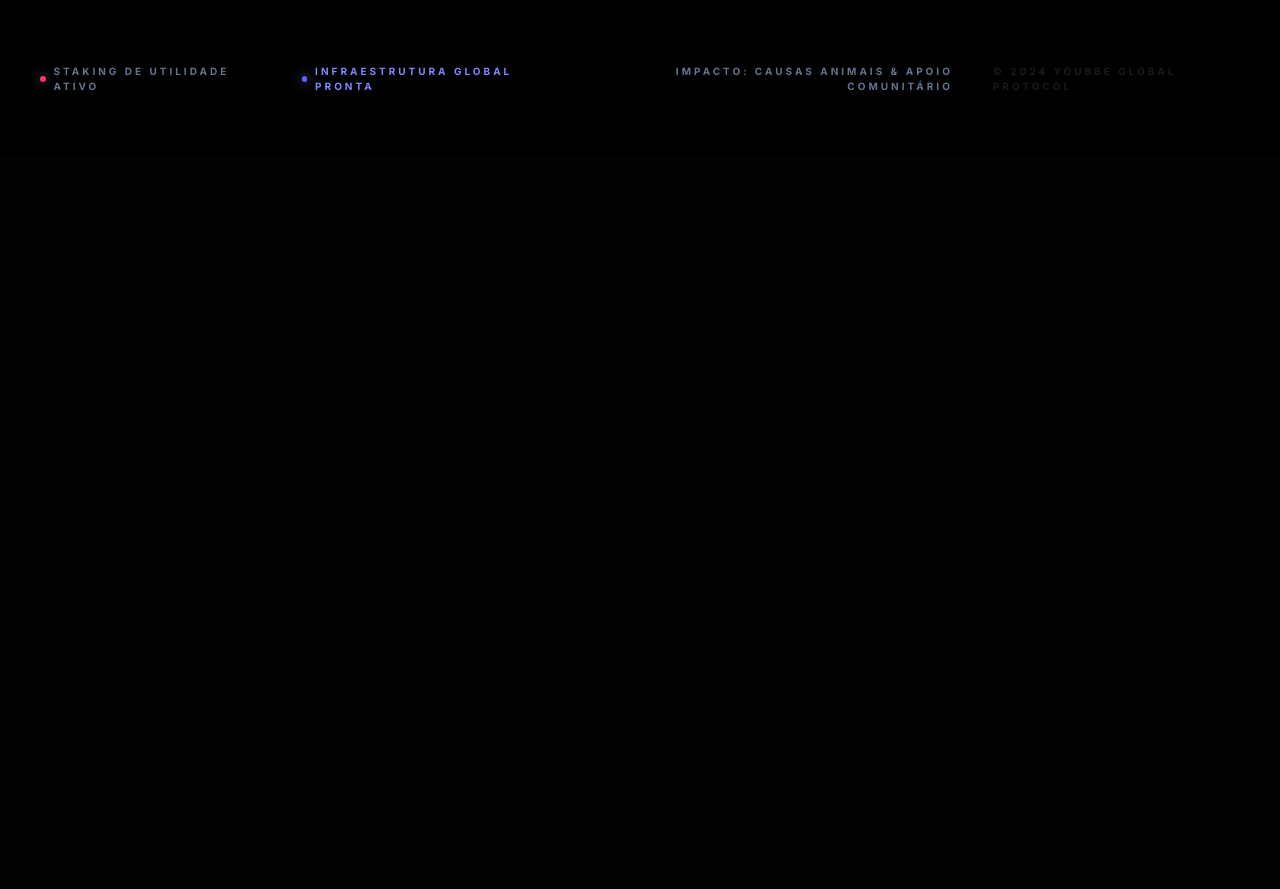
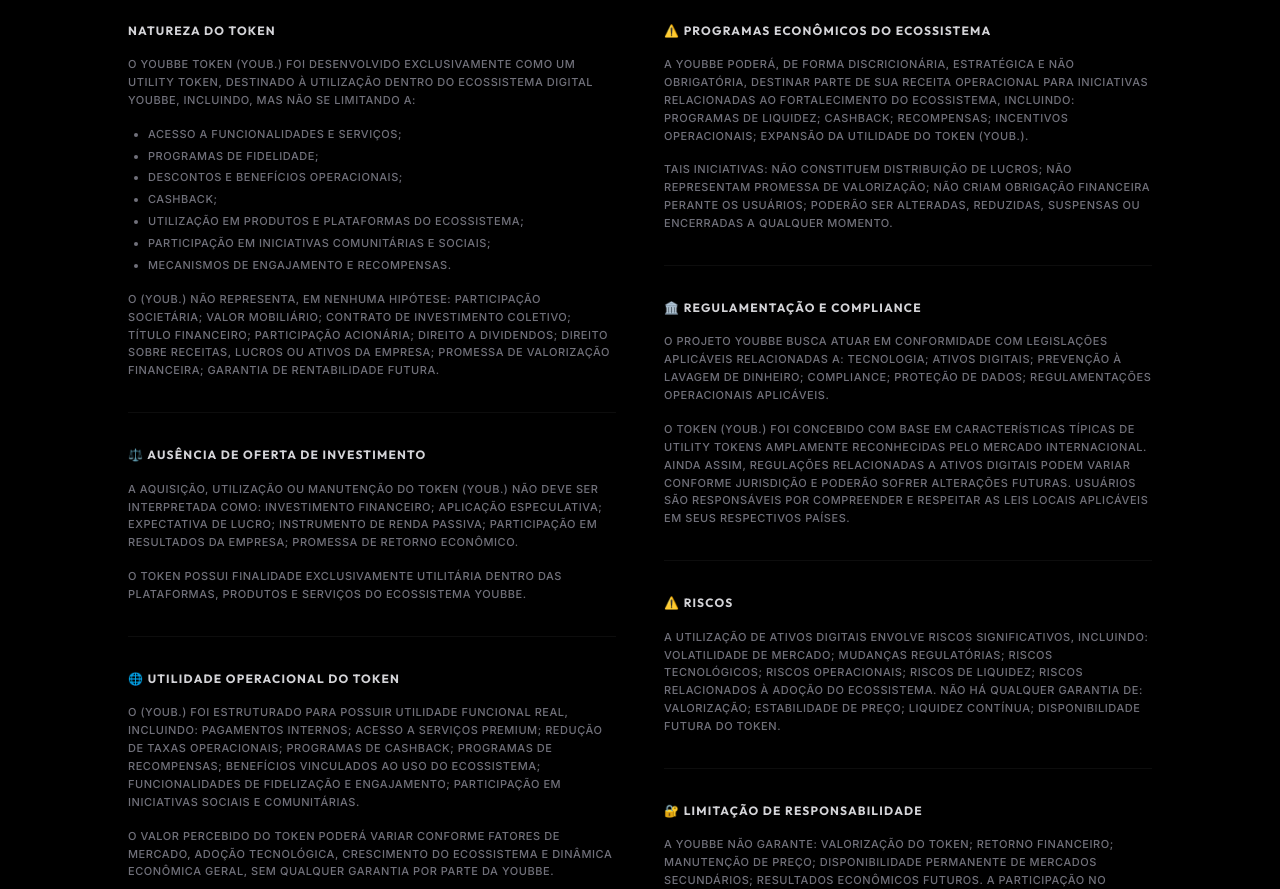
Before and after one commit to youbbepro/youbbe-protocol, a React (Vite) app: page / in a window 1280 px wide. Shown: the part 9600-10489 px from the top of the page. Before the commit the page ends 9758 px from the top, so only its background shows below. Built offline with nearby package versions, Linux system fonts and the light colour scheme; a web font is replaced by a local one.

Commit message:
feat: Add disclaimer and update tokenomics explanation
Introduces a legal disclaimer component and refactors the tokenomics section to provide a more accurate and generalized explanation of ecosystem strategy, moving away from specific deflationary logic.

```diff
--- a/src/App.tsx
+++ b/src/App.tsx
@@ -5,6 +5,7 @@
 import PillarSection from './components/PillarSection';
 import TokenomicsSection from './components/TokenomicsSection';
 import SocialImpactSection from './components/SocialImpactSection';
+import Disclaimer from './components/Disclaimer';
 import Footer from './components/Footer';
 import { ECOSYSTEM_PILLARS } from './types';
 
@@ -80,6 +81,7 @@
         <TokenomicsSection />
 
         <SocialImpactSection />
+        <Disclaimer />
       </main>
 
       <Footer />
--- /dev/null
+++ b/src/components/Disclaimer.tsx
@@ -0,0 +1,108 @@
+import React from 'react';
+import { motion } from 'motion/react';
+import { ShieldAlert } from 'lucide-react';
+
+export default function Disclaimer() {
+  return (
+    <section className="bg-black py-20 border-t border-white/5">
+      <div className="container mx-auto px-10">
+        <motion.div
+          initial={{ opacity: 0, y: 20 }}
+          whileInView={{ opacity: 1, y: 0 }}
+          viewport={{ once: true }}
+          className="max-w-5xl mx-auto space-y-12"
+        >
+          <div className="flex items-center gap-3 mb-8">
+            <ShieldAlert className="text-ybb-pink" size={24} />
+            <h2 className="text-xl font-bold tracking-[0.2em] uppercase text-white">DISCLAIMER JURÍDICO — YOUBBE TOKEN (YOUB.)</h2>
+          </div>
+
+          <div className="grid grid-cols-1 md:grid-cols-2 gap-12 text-[11px] leading-relaxed text-zinc-500 uppercase tracking-wider font-medium">
+            <div className="space-y-8">
+              <div className="space-y-4">
+                <h3 className="text-zinc-300 font-bold tracking-widest text-[12px]">Natureza do Token</h3>
+                <p>
+                  O Youbbe Token (YOUB.) foi desenvolvido exclusivamente como um utility token, destinado à utilização dentro do ecossistema digital Youbbe, incluindo, mas não se limitando a:
+                </p>
+                <ul className="list-disc pl-5 space-y-1">
+                  <li>acesso a funcionalidades e serviços;</li>
+                  <li>programas de fidelidade;</li>
+                  <li>descontos e benefícios operacionais;</li>
+                  <li>cashback;</li>
+                  <li>utilização em produtos e plataformas do ecossistema;</li>
+                  <li>participação em iniciativas comunitárias e sociais;</li>
+                  <li>mecanismos de engajamento e recompensas.</li>
+                </ul>
+                <p>
+                  O (YOUB.) não representa, em nenhuma hipótese: participação societária; valor mobiliário; contrato de investimento coletivo; título financeiro; participação acionária; direito a dividendos; direito sobre receitas, lucros ou ativos da empresa; promessa de valorização financeira; garantia de rentabilidade futura.
+                </p>
+              </div>
+
+              <div className="space-y-4 border-t border-white/5 pt-8">
+                <h3 className="text-zinc-300 font-bold tracking-widest text-[12px]">⚖️ Ausência de Oferta de Investimento</h3>
+                <p>
+                  A aquisição, utilização ou manutenção do token (YOUB.) não deve ser interpretada como: investimento financeiro; aplicação especulativa; expectativa de lucro; instrumento de renda passiva; participação em resultados da empresa; promessa de retorno econômico.
+                </p>
+                <p>
+                  O token possui finalidade exclusivamente utilitária dentro das plataformas, produtos e serviços do ecossistema Youbbe.
+                </p>
+              </div>
+
+              <div className="space-y-4 border-t border-white/5 pt-8">
+                <h3 className="text-zinc-300 font-bold tracking-widest text-[12px]">🌐 Utilidade Operacional do Token</h3>
+                <p>
+                  O (YOUB.) foi estruturado para possuir utilidade funcional real, incluindo: pagamentos internos; acesso a serviços premium; redução de taxas operacionais; programas de cashback; programas de recompensas; benefícios vinculados ao uso do ecossistema; funcionalidades de fidelização e engajamento; participação em iniciativas sociais e comunitárias.
+                </p>
+                <p>
+                  O valor percebido do token poderá variar conforme fatores de mercado, adoção tecnológica, crescimento do ecossistema e dinâmica econômica geral, sem qualquer garantia por parte da Youbbe.
+                </p>
+              </div>
+            </div>
+
+            <div className="space-y-8">
+              <div className="space-y-4">
+                <h3 className="text-zinc-300 font-bold tracking-widest text-[12px]">⚠️ Programas Econômicos do Ecossistema</h3>
+                <p>
+                  A Youbbe poderá, de forma discricionária, estratégica e não obrigatória, destinar parte de sua receita operacional para iniciativas relacionadas ao fortalecimento do ecossistema, incluindo: programas de liquidez; cashback; recompensas; incentivos operacionais; expansão da utilidade do token (YOUB.).
+                </p>
+                <p>
+                  Tais iniciativas: não constituem distribuição de lucros; não representam promessa de valorização; não criam obrigação financeira perante os usuários; poderão ser alteradas, reduzidas, suspensas ou encerradas a qualquer momento.
+                </p>
+              </div>
+
+              <div className="space-y-4 border-t border-white/5 pt-8">
+                <h3 className="text-zinc-300 font-bold tracking-widest text-[12px]">🏛️ Regulamentação e Compliance</h3>
+                <p>
+                  O projeto Youbbe busca atuar em conformidade com legislações aplicáveis relacionadas a: tecnologia; ativos digitais; prevenção à lavagem de dinheiro; compliance; proteção de dados; regulamentações operacionais aplicáveis.
+                </p>
+                <p>
+                  O token (YOUB.) foi concebido com base em características típicas de utility tokens amplamente reconhecidas pelo mercado internacional. Ainda assim, regulações relacionadas a ativos digitais podem variar conforme jurisdição e poderão sofrer alterações futuras. Usuários são responsáveis por compreender e respeitar as leis locais aplicáveis em seus respectivos países.
+                </p>
+              </div>
+
+              <div className="space-y-4 border-t border-white/5 pt-8">
+                <h3 className="text-zinc-300 font-bold tracking-widest text-[12px]">⚠️ Riscos</h3>
+                <p>
+                  A utilização de ativos digitais envolve riscos significativos, incluindo: volatilidade de mercado; mudanças regulatórias; riscos tecnológicos; riscos operacionais; riscos de liquidez; riscos relacionados à adoção do ecossistema. Não há qualquer garantia de: valorização; estabilidade de preço; liquidez contínua; disponibilidade futura do token.
+                </p>
+              </div>
+
+              <div className="space-y-4 border-t border-white/5 pt-8">
+                <h3 className="text-zinc-300 font-bold tracking-widest text-[12px]">🔐 Limitação de Responsabilidade</h3>
+                <p>
+                  A Youbbe não garante: valorização do token; retorno financeiro; manutenção de preço; disponibilidade permanente de mercados secundários; resultados econômicos futuros. A participação no ecossistema é voluntária e realizada por conta e risco exclusivo do usuário.
+                </p>
+              </div>
+            </div>
+          </div>
+
+          <div className="pt-12 border-t border-white/10 text-center">
+             <p className="text-[10px] text-zinc-600 font-bold uppercase tracking-[0.3em] max-w-4xl mx-auto leading-loose">
+               📌 Declaração Final: O Youbbe Token (YOUB.) é um utility token desenvolvido para utilização dentro de um ecossistema tecnológico integrado, possuindo finalidade operacional, funcional e utilitária, não devendo ser interpretado como instrumento financeiro, valor mobiliário ou oferta de investimento sob qualquer hipótese.
+             </p>
+          </div>
+        </motion.div>
+      </div>
+    </section>
+  );
+}
--- a/src/components/TokenomicsSection.tsx
+++ b/src/components/TokenomicsSection.tsx
@@ -50,7 +50,7 @@
                 viewport={{ once: true }}
                 className="text-[10px] font-bold text-slate-500 tracking-[0.2em] uppercase"
               >
-                Lógica Deflacionária
+                Estratégia do Ecossistema
               </motion.h5>
               <motion.div
                 initial={{ opacity: 0, x: -10 }}
@@ -59,7 +59,7 @@
                 transition={{ delay: 0.3 }}
                 className="text-sm text-slate-400 bg-white/5 p-6 rounded-2xl border-l-2 border-ybb-pink leading-relaxed font-light"
               >
-                Até <span className="text-ybb-pink font-bold">1% da receita global</span> é automaticamente utilizada para recompras do token e enviados para a pool de cashback e recompensas para garantir a estabilidade a longo prazo.
+                A Youbbe poderá utilizar parte de sua receita operacional para programas de incentivo e fortalecimento do ecossistema, incluindo iniciativas de cashback, recompensas, liquidez operacional e expansão da utilidade do token (YOUB.), sempre de forma estratégica, variável e não garantida.
               </motion.div>
             </div>
 
```
